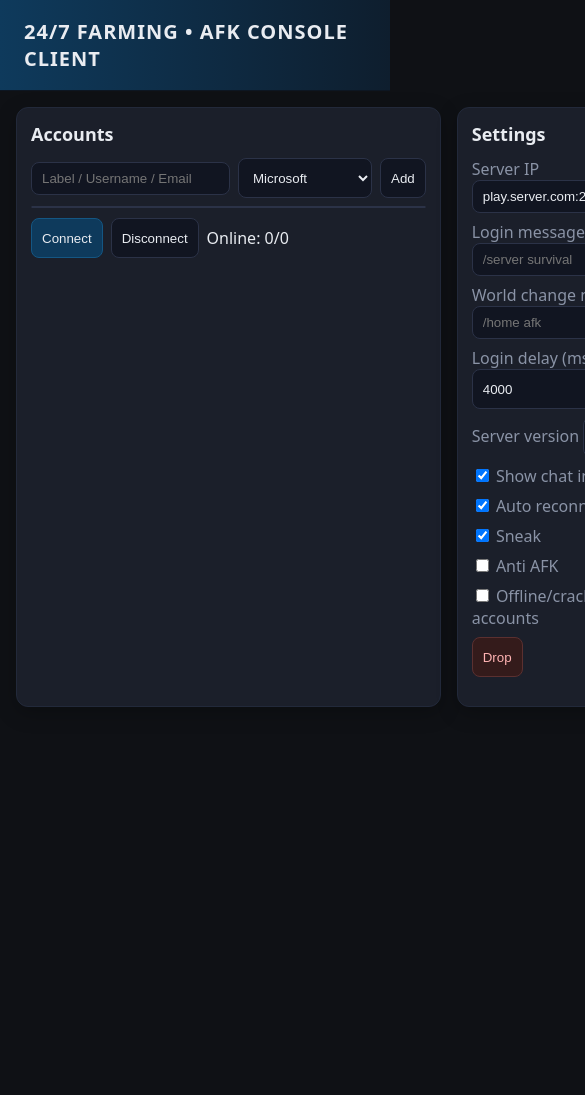
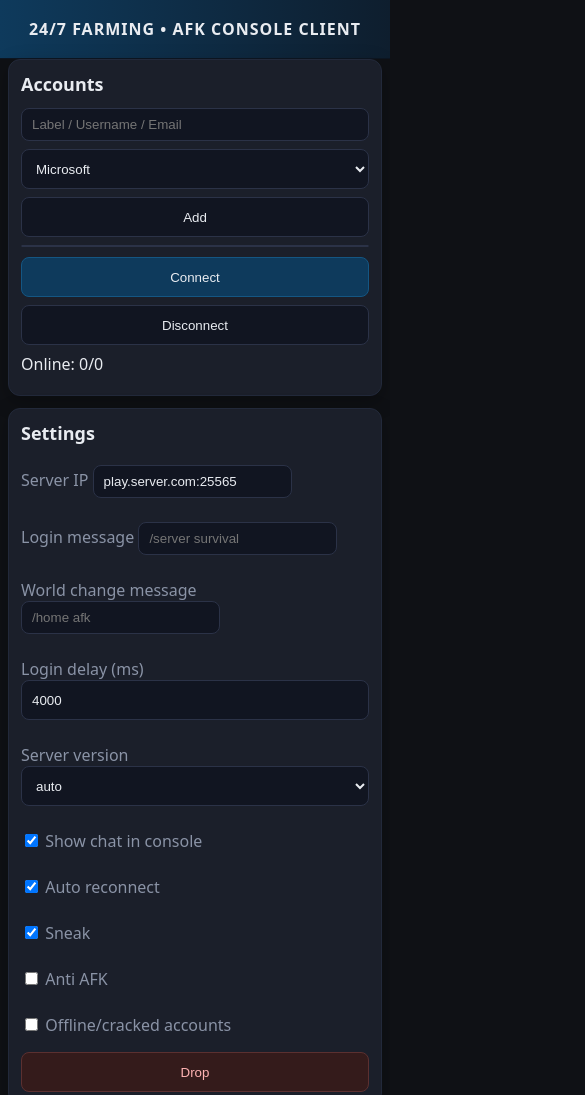
Before and after one commit to choco36/afk-bot, a website: page public/index.html in a window 390 px wide. Shown: the top 1095 px of the page, 585 px wide, since content can reach past the window. Before the commit the page ends 844 px from the top, so only its background shows below. Drawn offline with Linux system fonts and the light colour scheme.

Commit message:
Update index.html

```diff
--- a/public/index.html
+++ b/public/index.html
@@ -5,6 +5,74 @@
   <meta name="viewport" content="width=device-width, initial-scale=1" />
   <title>AFK Console Client</title>
   <link rel="stylesheet" href="styles.css" />
+
+  <!-- Responsive-only tweaks (sizes & layout) -->
+  <style>
+    /* מסכים עד 1024px: הופך לשלושה פאנלים אחד מתחת לשני + שדות ברוחב מלא */
+    @media (max-width: 1024px) {
+      .banner h1 { font-size: 1.1rem; text-align: center; }
+
+      /* ודא שיש גריד; במובייל – עמודה אחת */
+      .grid {
+        display: grid;
+        grid-template-columns: 1fr;
+        gap: 12px;
+        padding: 0 8px;
+      }
+
+      .panel {
+        width: 100%;
+        padding: 12px;
+        border-radius: 12px;
+      }
+
+      /* כל השורות הפנימיות בעמודה אחת */
+      .row, .form, .toggles {
+        display: grid;
+        grid-template-columns: 1fr;
+        gap: 8px;
+      }
+
+      /* קלטים/סלקטים/כפתורים ברוחב מלא */
+      .panel input[type="text"],
+      .panel input[type="number"],
+      .panel input[type="email"],
+      .panel input[type="password"],
+      .panel select,
+      .panel textarea,
+      .panel button {
+        width: 100%;
+        max-width: 100%;
+      }
+
+      /* אזור shards קומפקטי בשורה אחת */
+      .shards {
+        display: grid;
+        grid-template-columns: auto 1fr;
+        align-items: center;
+        gap: 8px;
+      }
+      .shards img { width: 28px; height: 28px; }
+      .shards-info { display: flex; align-items: baseline; gap: 8px; }
+      .shards-ctrl { margin-top: 8px; display: grid; grid-template-columns: 1fr; gap: 6px; }
+
+      /* הקונסולה – גובה נוח, גלילה פנימית */
+      #console {
+        height: 52vh;
+        overflow-y: auto;
+        white-space: pre-wrap;
+        word-break: break-word;
+        font-size: 12px;
+        line-height: 1.25;
+      }
+    }
+
+    /* מסכים מאוד צרים */
+    @media (max-width: 480px) {
+      .banner h1 { font-size: 1rem; }
+      #console    { height: 56vh; font-size: 11px; }
+    }
+  </style>
 </head>
 <body>
   <header class="banner">
@@ -25,7 +93,7 @@
       </div>
       <ul id="accounts" class="list"></ul>
 
-      <div class="footer-actions">
+      <div class="footer-actions row">
         <button id="btnConnectAll" class="primary">Connect</button>
         <button id="btnDisconnectAll">Disconnect</button>
         <span id="onlineCount">Online: 0</span>
```
